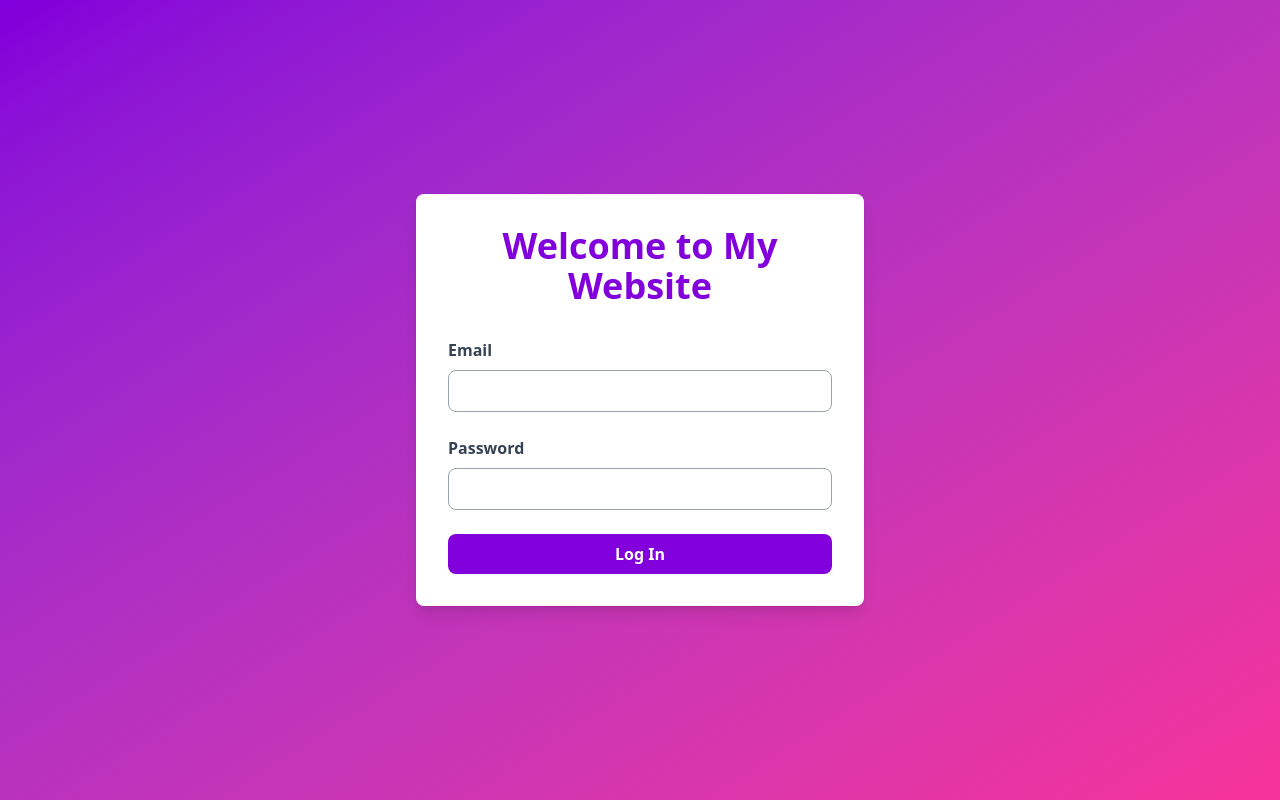
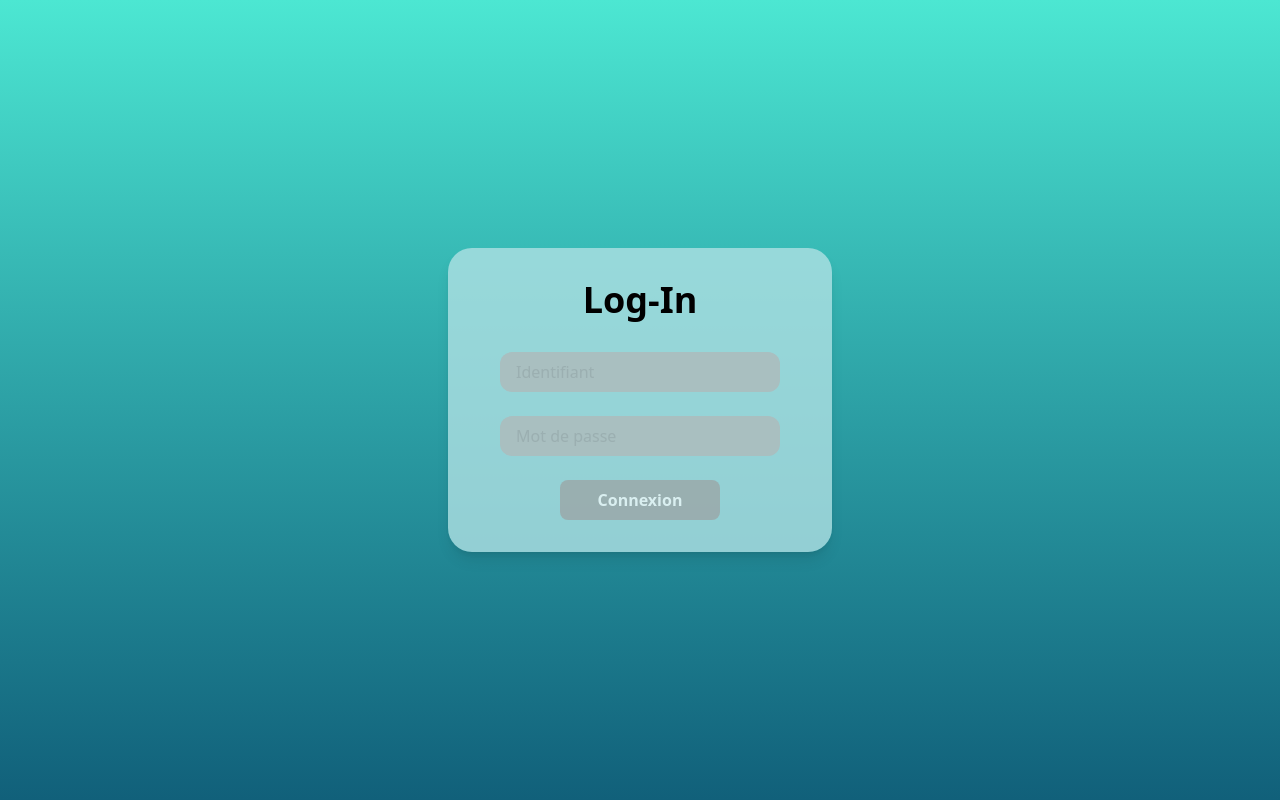
Before and after one commit to DelsolTiberian/medisur_ticket_app, a PHP site: page / in a window 1280 px wide. Run offline with PHP 8.4, Linux system fonts and the light colour scheme; style sheets or scripts are compiled from the project's sources.

Commit message:
add tailwind

```diff
--- a/index.php
+++ b/index.php
@@ -10,32 +10,25 @@
     <meta name="viewport" content="width=device-width, initial-scale=1.0">
     <title>Medisur Tickets</title>
     <!-- Imports -->
-    <link href="src/output.css" rel="stylesheet">
+    <link href="./dist/output.css" rel="stylesheet">
 </head>
-<body >
-    <div class="bg-gradient-to-br from-purple-700 to-pink-500 min-h-screen flex flex-col justify-center items-center">
-        <div class="bg-white rounded-lg shadow-lg p-8 max-w-md">
-            <h1 class="text-4xl font-bold text-center text-purple-700 mb-8">Welcome to My Website</h1>
-            <form class="space-y-6">
-                <div>
-                    <label class="block text-gray-700 font-bold mb-2" for="email">
-                        Email
-                    </label>
-                    <input class="w-full px-4 py-2 rounded-lg border border-gray-400" id="email" name="email"
-                           type="email">
-                </div>
-                <div>
-                    <label class="block text-gray-700 font-bold mb-2" for="password">
-                        Password
-                    </label>
-                    <input class="w-full px-4 py-2 rounded-lg border border-gray-400" id="password" name="password"
-                           type="password">
-                </div>
-                <div>
-                    <button class="w-full bg-purple-700 hover:bg-purple-900 text-white font-bold py-2 px-4 rounded-lg">
-                        Log In
+<body>
+    <div class="bg-gradient-to-b from-teal-300 to-cyan-800  min-h-screen flex flex-col justify-center items-center">
+        <div class="bg-logIn-bg rounded-3xl shadow-lg p-8 m-1  max-w-11/12 w-96">
+            <h1 class="text-4xl text-center font-semibold text-black mb-8">Log-In</h1>
+            <form class="space-y-6 flex flex-col items-center" action="index.php" method="post">
+                    <input class="w-7/8 px-4 py-2 rounded-xl bg-[#a9bfc0] text-input-txt" id="identifier" name="identifier"
+                           type="text" placeholder="Identifiant" required>
+                    <input class="w-7/8 px-4 py-2 rounded-xl bg-[#a9bfc0] text-input-txt" id="password" name="password"
+                           type="password" placeholder="Mot de passe" required>
+                    <button class="w-6/12 bg-main-gray opacity-65 text-white font-bold py-2 px-4 rounded-lg">
+                        Connexion
                     </button>
-                </div>
+                <?php
+                    include './php_assets/database_command.php';
+                    $id = $_POST['identifier'] ?? null;
+
+                ?>
             </form>
         </div>
     </div>
--- a/src/input.css
+++ b/src/input.css
@@ -1 +1,12 @@
 @import "tailwindcss";
+
+
+@theme {
+    /* OverWrite */
+    --color-cyan-800: #11607A;
+    --color-teal-300: #4CE7D2;
+    /* New colors */
+    --color-logIn-bg: rgba(176, 225, 228, 0.80);
+    --color-main-gray: #9D9D9D;
+    --color-input-txt: #8ea0a1;
+}
```
